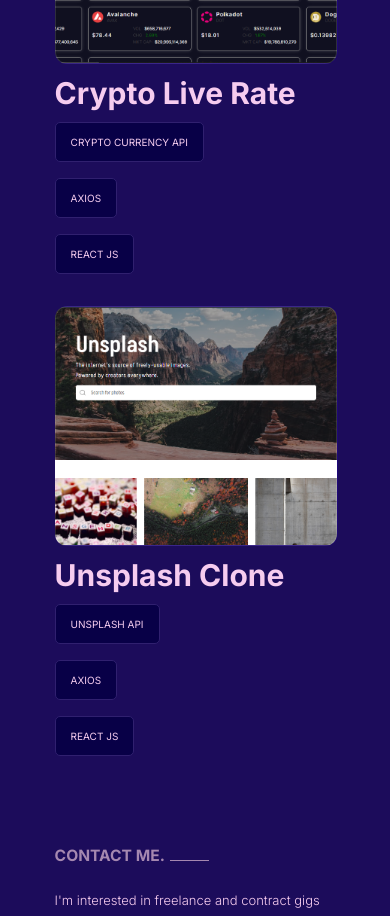
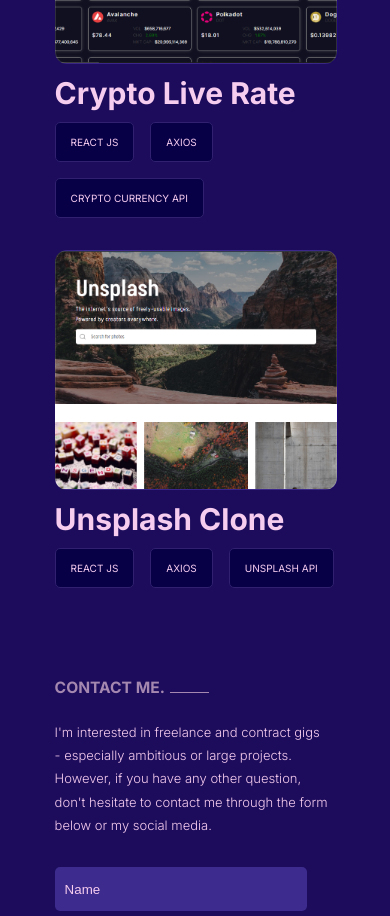
Before and after one commit to rambey-coder/Portfolio-app, a React (Create React App) app: page / in a window 390 px wide. Shown: the part 1800-2716 px from the top of the page. Built offline with nearby package versions, Linux system fonts and the light colour scheme.

Commit message:
changes made on about and form component

```diff
--- a/src/Components/Contact.js
+++ b/src/Components/Contact.js
@@ -38,6 +38,8 @@
 
                     <input type='submit' className='button' value='Send Message!'/>
                 </form>
+
+                <div className='footer'></div>
         </div>
     </div>
   )
--- a/src/Components/Work.css
+++ b/src/Components/Work.css
@@ -75,6 +75,7 @@
 .cont-details {
     margin-top: 11px;
     display: flex;
+    flex-wrap: wrap;
     align-items: center;
     gap: 1rem;
 }
@@ -99,9 +100,10 @@
     }
 }
 
-@media screen and (max-width: 500px) {
+@media screen and (max-width: 453px) {
     .cont-details {
-        flex-direction: column-reverse;
+        /* flex-direction: column-reverse; */
+        flex-wrap: wrap;
         align-items: flex-start;
     }
 }
```
